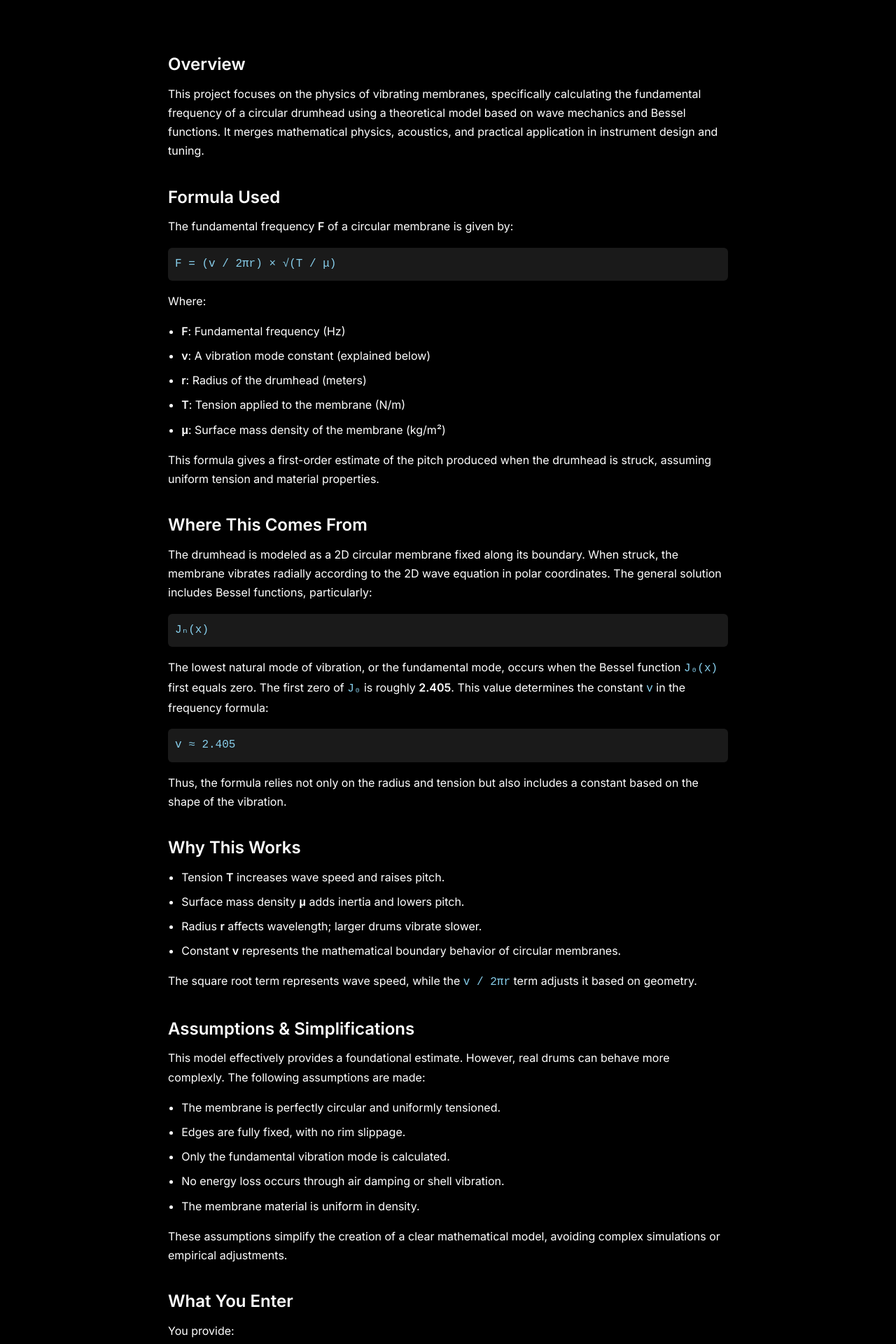
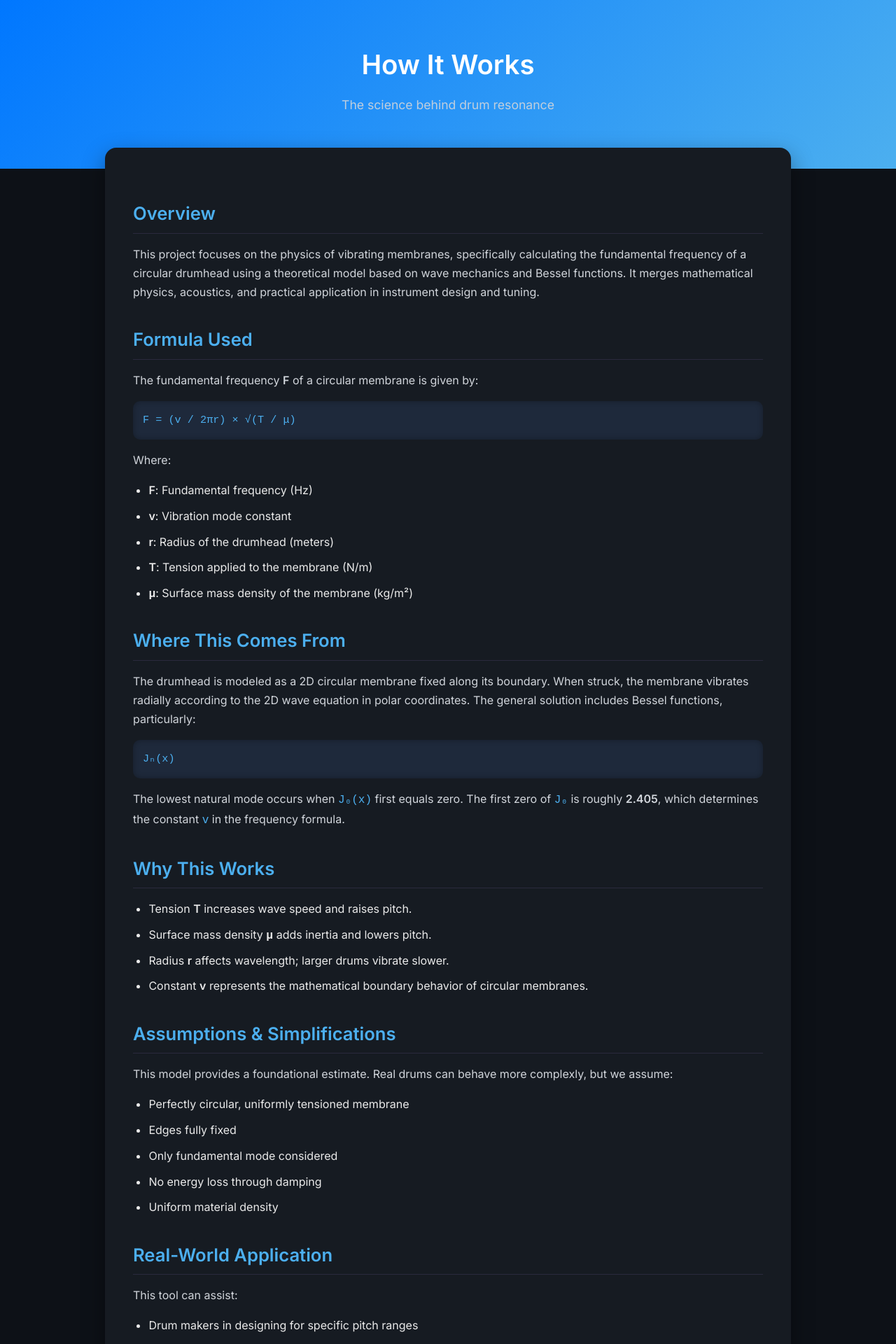
Before and after one commit to TanavBhuraria/DrumFrequencyCalculator, a Flask app: page /howitworks in a window 1280 px wide. Shown: the top 1920 px of the page at 70% size. Run offline with Flask 3, Linux system fonts and the light colour scheme.

Commit message:
UI fix for how it works

```diff
--- a/templates/howitworks.html
+++ b/templates/howitworks.html
@@ -1,79 +1,101 @@
+<!DOCTYPE html>
 <html lang="en">
 <head>
   <meta charset="UTF-8">
   <meta name="viewport" content="width=device-width, initial-scale=1.0">
   <title>How It Works</title>
-
-  <!-- Favicons and manifest -->
-  <link rel="apple-touch-icon" sizes="180x180" href="{{ url_for('static', filename='apple-touch-icon.png') }}">
-  <link rel="icon" type="image/png" sizes="32x32" href="{{ url_for('static', filename='favicon-32x32.png') }}">
-  <link rel="icon" type="image/png" sizes="16x16" href="{{ url_for('static', filename='favicon-16x16.png') }}">
-  <link rel="manifest" href="{{ url_for('static', filename='site.webmanifest') }}">
-  <link rel="icon" href="{{ url_for('static', filename='favicon.ico') }}">
-
-  <!-- Google Fonts -->
   <link href="https://fonts.googleapis.com/css2?family=Inter:wght@400;600&display=swap" rel="stylesheet">
-
   <style>
-    * {
+    body {
       margin: 0;
-      padding: 0;
-      box-sizing: border-box;
+      font-family: 'Inter', sans-serif;
+      background: #0d1117;
+      color: #eaeaea;
+      line-height: 1.7;
     }
 
-    body {
-      background-color: black;
-      color: white;
-      font-family: 'Inter', sans-serif;
-      line-height: 1.7;
-      font-size: 16px;
-      padding: 40px 20px;
+    /* Hero section */
+    header {
+      background: linear-gradient(135deg, #0077ff, #4cafef);
+      padding: 60px 20px;
+      text-align: center;
+      color: #fff;
+    }
+    header h1 {
+      font-size: 2.4rem;
+      margin: 0;
+    }
+    header p {
+      font-size: 1.1rem;
+      margin-top: 10px;
+      opacity: 0.9;
     }
 
-    .project-description {
-      max-width: 800px;
-      margin: auto;
+    /* Content container */
+    .content {
+      max-width: 900px;
+      margin: -30px auto 40px auto;
+      background: #161b22;
+      padding: 40px;
+      border-radius: 16px;
+      box-shadow: 0 12px 32px rgba(0,0,0,0.4);
     }
 
     h2 {
       margin-top: 2rem;
-      margin-bottom: 0.5rem;
-      font-size: 1.5rem;
+      margin-bottom: 0.8rem;
+      font-size: 1.6rem;
+      color: #4cafef;
+      border-bottom: 1px solid #2a2a3d;
+      padding-bottom: 6px;
     }
 
     p {
       margin-bottom: 1rem;
+      font-size: 1rem;
+      color: #d1d5db;
     }
 
     ul {
-      padding-left: 1.2rem;
+      padding-left: 1.4rem;
       margin-bottom: 1rem;
     }
 
     li {
-      margin-bottom: 0.5rem;
+      margin-bottom: 0.6rem;
     }
 
     pre {
-      background-color: #1a1a1a;
-      padding: 10px;
-      border-radius: 6px;
+      background-color: #1e293b;
+      padding: 14px;
+      border-radius: 10px;
       overflow-x: auto;
       margin: 1rem 0;
+      font-size: 0.95rem;
+      box-shadow: inset 0 0 8px rgba(0,0,0,0.3);
     }
 
     code {
       font-family: 'Courier New', Courier, monospace;
-      color: #87CEEB;
+      color: #4cafef;
     }
 
     a {
-      color: #87CEEB;
+      color: #4cafef;
+      text-decoration: none;
+    }
+    a:hover {
+      text-decoration: underline;
     }
   </style>
 </head>
 <body>
-  <div class="project-description">
+  <header>
+    <h1>How It Works</h1>
+    <p>The science behind drum resonance</p>
+  </header>
+
+  <div class="content">
     <h2>Overview</h2>
     <p>This project focuses on the physics of vibrating membranes, specifically calculating the fundamental frequency of a circular drumhead using a theoretical model based on wave mechanics and Bessel functions. It merges mathematical physics, acoustics, and practical application in instrument design and tuning.</p>
 
@@ -83,19 +105,16 @@
     <p>Where:</p>
     <ul>
       <li><strong>F</strong>: Fundamental frequency (Hz)</li>
-      <li><strong>v</strong>: A vibration mode constant (explained below)</li>
+      <li><strong>v</strong>: Vibration mode constant</li>
       <li><strong>r</strong>: Radius of the drumhead (meters)</li>
       <li><strong>T</strong>: Tension applied to the membrane (N/m)</li>
       <li><strong>μ</strong>: Surface mass density of the membrane (kg/m²)</li>
     </ul>
-    <p>This formula gives a first-order estimate of the pitch produced when the drumhead is struck, assuming uniform tension and material properties.</p>
 
     <h2>Where This Comes From</h2>
     <p>The drumhead is modeled as a 2D circular membrane fixed along its boundary. When struck, the membrane vibrates radially according to the 2D wave equation in polar coordinates. The general solution includes Bessel functions, particularly:</p>
     <pre><code>Jₙ(x)</code></pre>
-    <p>The lowest natural mode of vibration, or the fundamental mode, occurs when the Bessel function <code>J₀(x)</code> first equals zero. The first zero of <code>J₀</code> is roughly <strong>2.405</strong>. This value determines the constant <code>v</code> in the frequency formula:</p>
-    <pre><code>v ≈ 2.405</code></pre>
-    <p>Thus, the formula relies not only on the radius and tension but also includes a constant based on the shape of the vibration.</p>
+    <p>The lowest natural mode occurs when <code>J₀(x)</code> first equals zero. The first zero of <code>J₀</code> is roughly <strong>2.405</strong>, which determines the constant <code>v</code> in the frequency formula.</p>
 
     <h2>Why This Works</h2>
     <ul>
@@ -104,48 +123,36 @@
       <li>Radius <strong>r</strong> affects wavelength; larger drums vibrate slower.</li>
       <li>Constant <strong>v</strong> represents the mathematical boundary behavior of circular membranes.</li>
     </ul>
-    <p>The square root term represents wave speed, while the <code>v / 2πr</code> term adjusts it based on geometry.</p>
 
     <h2>Assumptions & Simplifications</h2>
-    <p>This model effectively provides a foundational estimate. However, real drums can behave more complexly. The following assumptions are made:</p>
+    <p>This model provides a foundational estimate. Real drums can behave more complexly, but we assume:</p>
     <ul>
-      <li>The membrane is perfectly circular and uniformly tensioned.</li>
-      <li>Edges are fully fixed, with no rim slippage.</li>
-      <li>Only the fundamental vibration mode is calculated.</li>
-      <li>No energy loss occurs through air damping or shell vibration.</li>
-      <li>The membrane material is uniform in density.</li>
+      <li>Perfectly circular, uniformly tensioned membrane</li>
+      <li>Edges fully fixed</li>
+      <li>Only fundamental mode considered</li>
+      <li>No energy loss through damping</li>
+      <li>Uniform material density</li>
     </ul>
-    <p>These assumptions simplify the creation of a clear mathematical model, avoiding complex simulations or empirical adjustments.</p>
-
-    <h2>What You Enter</h2>
-    <p>You provide:</p>
-    <ul>
-      <li>The radius of your drumhead</li>
-      <li>The applied tension (in N/m)</li>
-      <li>The surface density (mass per area) of your drumhead material</li>
-    </ul>
-    <p>Based on this information, the calculator returns the estimated frequency in Hz of your drum's fundamental pitch.</p>
 
     <h2>Real-World Application</h2>
     <p>This tool can assist:</p>
     <ul>
       <li>Drum makers in designing for specific pitch ranges</li>
-      <li>Musicians in tuning their drumheads more accurately</li>
+      <li>Musicians in tuning drumheads more accurately</li>
       <li>Physics students in relating theory to sound</li>
-      <li>Researchers in validating theoretical models through audio tests</li>
+      <li>Researchers in validating theoretical models</li>
     </ul>
 
     <h2>Research Component</h2>
     <p>I am currently working on an extended research project where I:</p>
     <ul>
-      <li>Analyze real drumheads of different sizes and materials</li>
+      <li>Analyze drumheads of different sizes and materials</li>
       <li>Measure physical parameters (radius, tension, density)</li>
       <li>Use this calculator to predict frequency</li>
-      <li>Record and analyze the actual frequency using audio software (like Audacity or Logic Pro)</li>
+      <li>Record and analyze actual frequency using audio software</li>
       <li>Compare predicted values with actual results</li>
-      <li>Investigate causes of error and refine the model if necessary</li>
+      <li>Investigate causes of error and refine the model</li>
     </ul>
-    <p>The full research paper and measurement methods will be added below once finalized.</p>
   </div>
 </body>
 </html>
```
